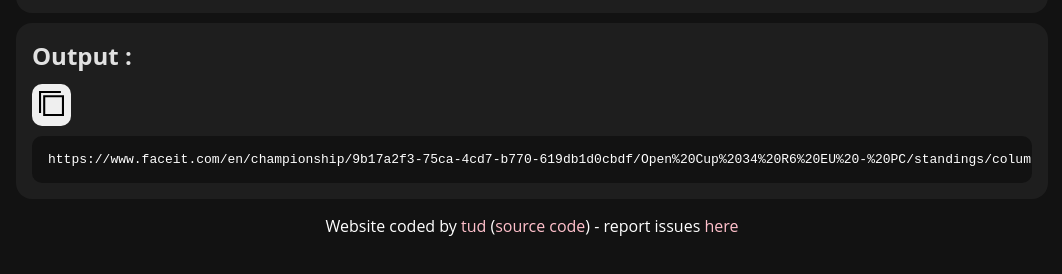
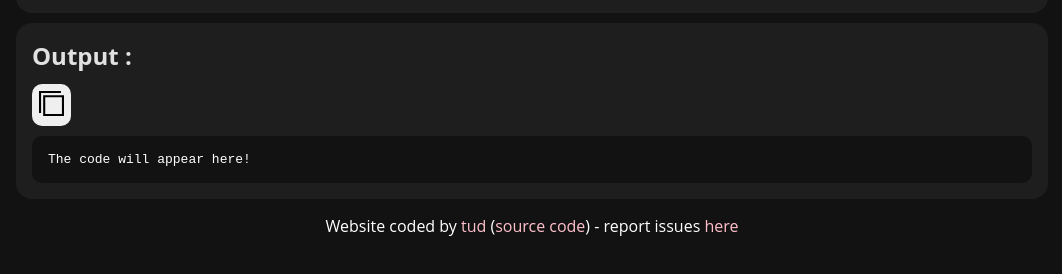
Before and after one commit to Tuddual/faceit2liquipedia, a website: page public/index.html in a window 1280 px wide. Shown: the part 232-506 px from the top of the page, without its empty margins (108-1170 px from the left). Drawn offline with nearby package versions, Linux system fonts and the light colour scheme.

Commit message:
fix mire details

```diff
--- a/public/index.html
+++ b/public/index.html
@@ -39,7 +39,7 @@
                     width="25px"
                 />
             </button>
-            <pre class="code">https://www.faceit.com/en/championship/9b17a2f3-75ca-4cd7-b770-619db1d0cbdf/Open%20Cup%2034%20R6%20EU%20-%20PC/standings/column?round=7</pre>
+            <pre class="code">The code will appear here!</pre>
         </div>
 
         <p>Website coded by <a href="https://twitter.com/Tuddual">tud</a> (<a href="https://github.com/Tuddual/faceit2liquipedia">source code</a>) - report issues <a href="https://github.com/Tuddual/faceit2liquipedia/issues">here</a></p>
--- a/public/style.css
+++ b/public/style.css
@@ -11,7 +11,7 @@
 }
 
 .divstyle {
-    max-width: min(1000px, 90%);
+    max-width: min(1000px, calc(100% - 52px));
     background-color: #1e1e1e;
     border-radius: 16px;
     padding: 16px;
```
